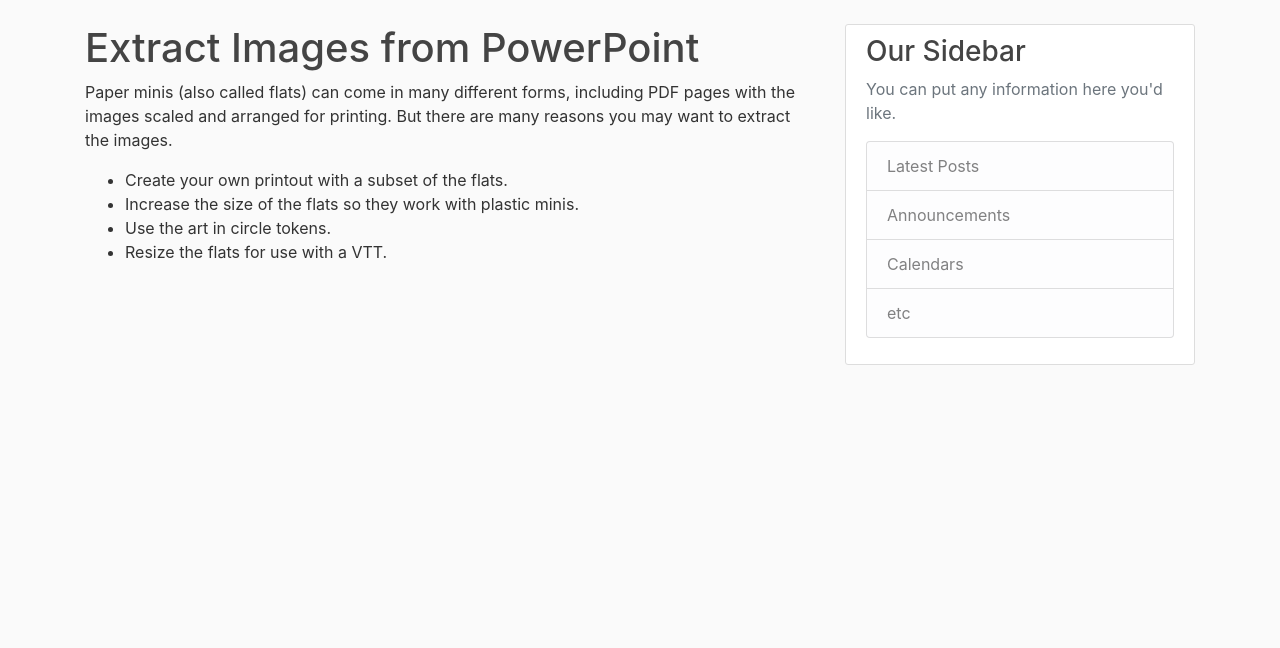
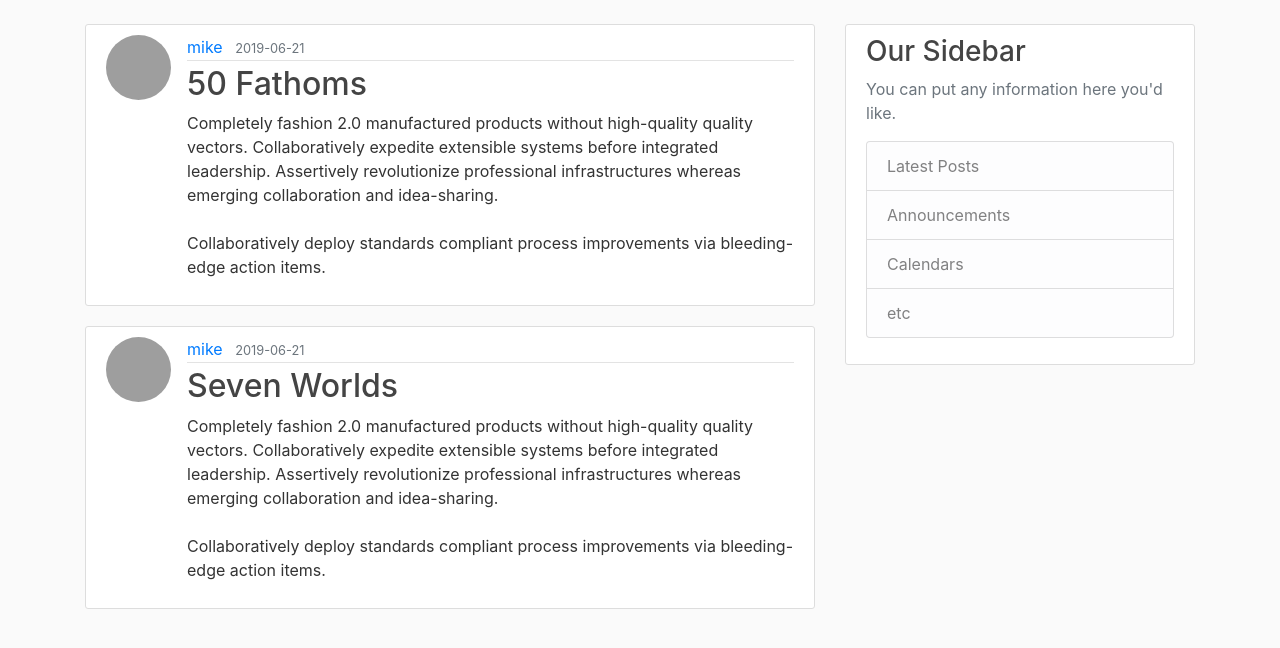
Before and after one commit to mikec964/pptx-images, a Flask app: page / in a window 1280 px wide. Shown: the part 56-704 px from the top of the page. Run offline with Flask 2, Linux system fonts and the light colour scheme; data comes from the database, SQL or seed files in the repository; both versions use the stored data as it was after the commit; some libraries are stand-ins or nearby versions; grey boxes are pictures that could not be loaded.

Commit message:
feat: add and view new blog posts

```diff
--- a/rpgtools/routes.py
+++ b/rpgtools/routes.py
@@ -3,7 +3,7 @@
 from PIL import Image
 import os
 from rpgtools import app, db, bcrypt
-from rpgtools.forms import RegistrationForm, LoginForm, UpdateAccountForm
+from rpgtools.forms import RegistrationForm, LoginForm, UpdateAccountForm, PostForm
 from rpgtools.models import User, Post
 import secrets
 
@@ -11,7 +11,8 @@
 @app.route("/")
 @app.route("/home")
 def home():
-    return render_template('home.html')
+    posts = Post.query.all()
+    return render_template('home.html', posts=posts)
 
 
 @app.route("/about")
@@ -88,3 +89,16 @@
     image_file = url_for('static', filename='profile_pics/' + current_user.image_file)
     return render_template('account.html', title='Account',
                             image_file=image_file, form=form)
+
+
+@app.route("/post/new", methods=['GET', 'POST'])
+@login_required
+def new_post():
+    form = PostForm()
+    if form.validate_on_submit():
+        post = Post(title=form.title.data, content=form.content.data, author=current_user)
+        db.session.add(post)
+        db.session.commit()
+        flash('Your post has been accepted.', 'success')
+        return redirect(url_for('home'))
+    return render_template('new_post.html', title='New Post', form=form)
--- a/rpgtools/templates/home.html
+++ b/rpgtools/templates/home.html
@@ -1,11 +1,16 @@
 {% extends "layout.html" %}
 {% block content %}
-    <h1>Extract Images from PowerPoint</h1>
-    <p>Paper minis (also called flats) can come in many different forms, including PDF pages with the images scaled and arranged for printing. But there are many reasons you may want to extract the images. </p>
-    <ul>
-        <li>Create your own printout with a subset of the flats.</li>
-        <li>Increase the size of the flats so they work with plastic minis.</li>
-        <li>Use the art in circle tokens.</li>
-        <li>Resize the flats for use with a VTT.</li>
-    </ul>
+    {% for post in posts %}
+        <article class="media content-section">
+          <img class="rounded-circle article-img" src="{{ url_for('static', filename='profile_pics/' + post.author.image_file) }}">
+          <div class="media-body">
+            <div class="article-metadata">
+              <a class="mr-2" href="#">{{ post.author.username }}</a>
+              <small class="text-muted">{{ post.date_posted.strftime('%Y-%m-%d') }}</small>
+            </div>
+            <h2><a class="article-title" href="#">{{ post.title }}</a></h2>
+            <p class="article-content">{{ post.content }}</p>
+          </div>
+        </article>
+    {% endfor %}
 {% endblock content %}
--- a/rpgtools/templates/layout.html
+++ b/rpgtools/templates/layout.html
@@ -31,6 +31,7 @@
             <!-- Navbar Right Side -->
             <div class="navbar-nav">
               {% if current_user.is_authenticated %}
+                <a class="nav-item nav-link" href="{{url_for('new_post') }}">New Post</a>
                 <a class="nav-item nav-link" href="{{url_for('account') }}">Account</a>
                 <a class="nav-item nav-link" href="{{url_for('logout') }}">Logout</a>
               {% else %}
```
Also changed, not shown: rpgtools/forms.py (+7 -1 lines), rpgtools/templates/new_post.html (added, +40 -0 lines), rpgtools/site.db.
